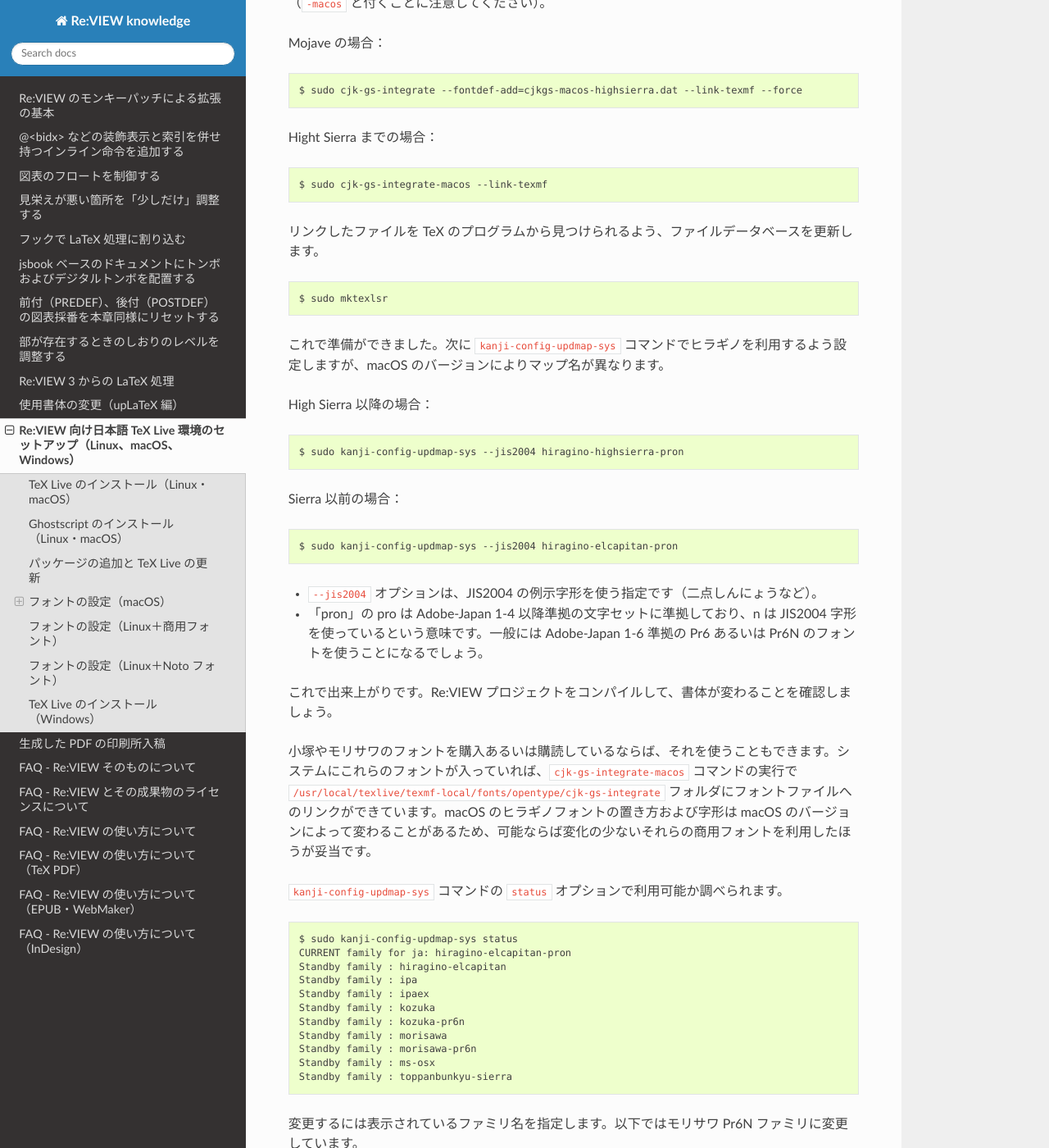
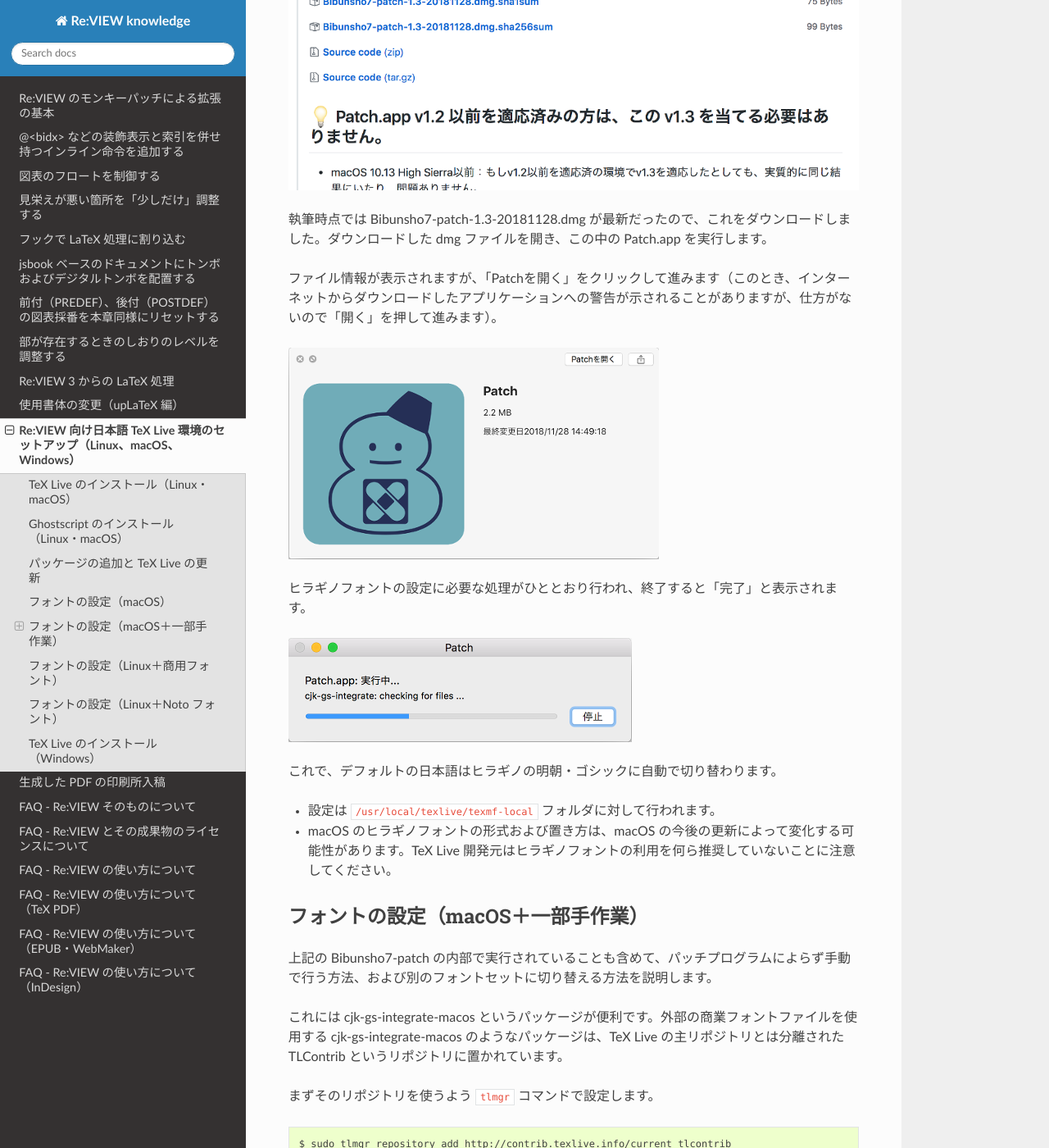
Before and after one commit to reviewml/reviewknowledge-ja, a Sphinx documentation site: the page built from docs/latex/install-tl.md, in a window 1280 px wide and 1400 px high, scrolled down 7475 px. Shown: the whole window at 82% size. Built offline with Sphinx 7.4.7 and the Read the Docs theme 2.0.0, drawn with Linux system fonts in a browser that asks for light colours; some of the changed text lies outside the part shown.

Commit message:
remove JAIST option, add patch method

````diff
--- a/docs/latex/install-tl.md
+++ b/docs/latex/install-tl.md
@@ -32,11 +32,13 @@
 $ cd install-tl-*
 ```
 
-次に、この中の `install-tl` を root 権限で実行します。このとき、ダウンロードリポジトリを指定できます。デフォルトのままだと CDN のミラーサイトになるのですが、TeX Live のミラーサイトの品質はバラバラで、速度が出なかったり、はたまたミラーがちゃんとできていなかったりなどの余計な問題にひっかかることが多いため、最も安定していて速度も出る JAIST を選んでいます。
+次に、この中の `install-tl` を root 権限で実行します。
 
 ```
-$ sudo ./install-tl --repository http://ftp.jaist.ac.jp/pub/CTAN/systems/texlive/tlnet/
+$ sudo ./install-tl
 ```
+
+（最近は安定していて再現性がないのですが、このあとの工程でパッケージのダウンロードおよび検証に失敗するようであれば、ダウンロード先を明示してみると解決するかもしれません。たとえば JAST ミラーであれば、`sudo ./install-tl --repository http://ftp.jaist.ac.jp/pub/CTAN/systems/texlive/tlnet/` と指定します。）
 
 ![TeX Live インストーラメインメニュー](images/tl-menu1.png)
 
@@ -134,6 +136,8 @@
 ## パッケージの追加と TeX Live の更新
 後からパッケージが必要になったり、あるいは不要になったので削除したかったりといったときの TeX Live のパッケージ管理は `tlmgr` コマンドで行います。
 
+また、本記事でインストールされる TeX Live は「開発の最新」のものであるため、まれに「壊れていて奇妙なエラーになる」ものがインストールされることがあります。たいていは該当のマクロパッケージの更新で修正されます。
+
 ```
 sudo tlmgr アクション
 ```
@@ -162,6 +166,31 @@
 ## フォントの設定（macOS）
 
 生成される PDF の日本語フォント（リュウミンや中ゴシックなど）の代替書体には、デフォルトで IPA フォントが割り当てられています。macOS のシステムにデフォルトでインストールされているヒラギノフォントを利用するには、もう少し設定が必要です。
+
+現時点で macOS で最も手軽にヒラギノフォントを設定する方法として、@munepixyz さんが作成されている「[［改訂第7版］LaTeX2e美文書作成入門 ヒラギノフォントパッチ](https://github.com/munepi/bibunsho7-patch)」があります。名前からは『LaTeX2e美文書作成入門』（技術評論社）専用ツールに見えますが、`install-tl` で構築した TeX Live 環境にもそのまま適用可能です。
+
+パッチリリースページ [https://github.com/munepi/bibunsho7-patch/releases](https://github.com/munepi/bibunsho7-patch/releases) から、最新の dmg ファイルをダウンロードします。
+
+![Bibunsho7-patchのダウンロード](images/patch1.png)
+
+執筆時点では Bibunsho7-patch-1.3-20181128.dmg が最新だったので、これをダウンロードしました。ダウンロードした dmg ファイルを開き、この中の Patch.app を実行します。
+
+ファイル情報が表示されますが、「Patchを開く」をクリックして進みます（このとき、インターネットからダウンロードしたアプリケーションへの警告が示されることがありますが、仕方がないので「開く」を押して進みます）。
+
+![Patchの実行](images/patch2.png)
+
+ヒラギノフォントの設定に必要な処理がひととおり行われ、終了すると「完了」と表示されます。
+
+![ヒラギノフォントの自動設定処理](images/patch3.png)
+
+これで、デフォルトの日本語はヒラギノの明朝・ゴシックに自動で切り替わります。
+
+- 設定は `/usr/local/texlive/texmf-local` フォルダに対して行われます。
+- macOS のヒラギノフォントの形式および置き方は、macOS の今後の更新によって変化する可能性があります。TeX Live 開発元はヒラギノフォントの利用を何ら推奨していないことに注意してください。
+
+## フォントの設定（macOS＋一部手作業）
+
+上記の Bibunsho7-patch の内部で実行されていることも含めて、パッチプログラムによらず手動で行う方法、および別のフォントセットに切り替える方法を説明します。
 
 これには cjk-gs-integrate-macos というパッケージが便利です。外部の商業フォントファイルを使用する cjk-gs-integrate-macos のようなパッケージは、TeX Live の主リポジトリとは分離された TLContrib というリポジトリに置かれています。
 
@@ -243,8 +272,7 @@
 $ sudo kanji-config-updmap-sys morisawa-pr6n
 ```
 
-- TeX Wiki の記事[TLContrib](https://texwiki.texjp.org/?TLContrib)
-- [cjk-gs〜のMojave対応](https://twitter.com/aminophen/status/1054735620776570881)
+- TeX Wiki の記事[ヒラギノフォント](https://texwiki.texjp.org/?ヒラギノフォント)
 
 ### kanij-config-updmap-sys のフォントセット候補
 `kanji-config-updmap-sys` コマンドで示されるフォントセット候補をまとめておきます。セットで利用するフォントが見つからない場合は候補には表示されません。`/usr/local/texlive/texmf-local/fonts` 下位フォルダにフォントファイルを入れているはずなのに表示されないときには、`sudo mktexlsr` で TeX のファイル探索データベースを更新し直してみてください。
@@ -372,12 +400,9 @@
 
 ここでは Windows 10 へ TeX Live をインストールする方法を説明します。
 
-[サイト](https://www.tug.org/texlive/acquire-netinstall.html)から `install-tl-windows.exe` をダウンロードし、コマンドプロンプトから実行します（エクスプローラーからの実行の場合はミラーサイトを選択できないため、不安定なミラーサイトを自動選定されて途中でエラーが起きることがあります）。
+[サイト](https://www.tug.org/texlive/acquire-netinstall.html)から `install-tl-windows.exe` をダウンロードし、実行します。
 
-```
-> cd Downloads
-> install-tl-windows --repository http://ftp.jaist.ac.jp/pub/CTAN/systems/texlive/tlnet/
-```
+（こちらも、このあとの工程でパッケージのダウンロードおよび検証に失敗するようであれば、ダウンロード先を明示してみると解決するかもしれません。たとえば JAST ミラーであれば、コマンドプロンプトを開き、`cd` コマンドでダウンロードしたフォルダに移動した上で、`install-tl-windows --repository http://ftp.jaist.ac.jp/pub/CTAN/systems/texlive/tlnet/` と指定します。）
 
 「不明な発行元」の警告が表示されることがありますが、仕方がないので継続して実行しましょう。
 
````
Also changed, not shown: other parts of docs/latex/install-tl.md (+1 -1 lines), docs/latex/images/patch1.png (added), docs/latex/images/patch2.png (added), docs/latex/images/patch3.png (added).
